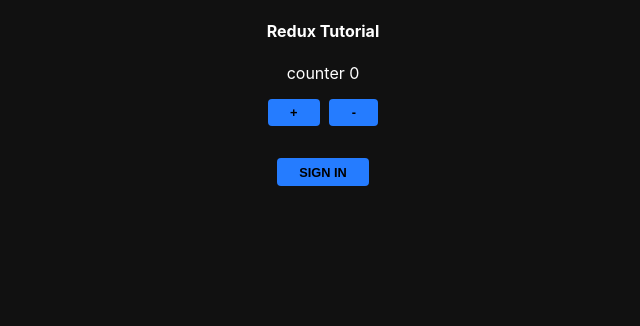
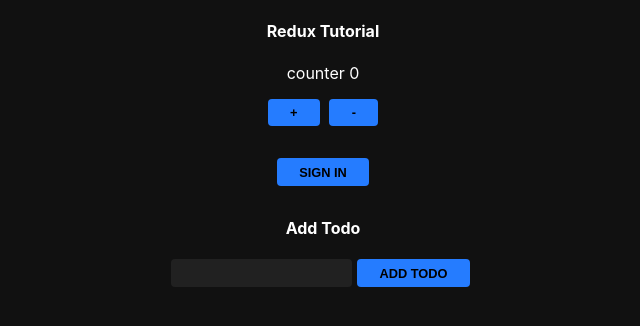
Before and after one commit to mrstevedev/redux-counter, a React (Create React App) app: page / in a window 1280 px wide. Shown: the top 326 px of the page, without its empty margins (317-957 px from the left). Built offline with nearby package versions, Linux system fonts and the light colour scheme.

Commit message:
Added form for todo

```diff
--- a/src/App.js
+++ b/src/App.js
@@ -19,6 +19,11 @@ function App() {
         <button onClick={() => dispatch(logIn())}>Sign in</button>
       </div>
       {isLogged ? <p>Logged in info here</p> : ""}
+      <form>
+        <h4>Add Todo</h4>
+        <input type="text" id="todo" name="todo" />
+        <button type="button">Add Todo</button>
+      </form>
     </div>
   );
 }
```
